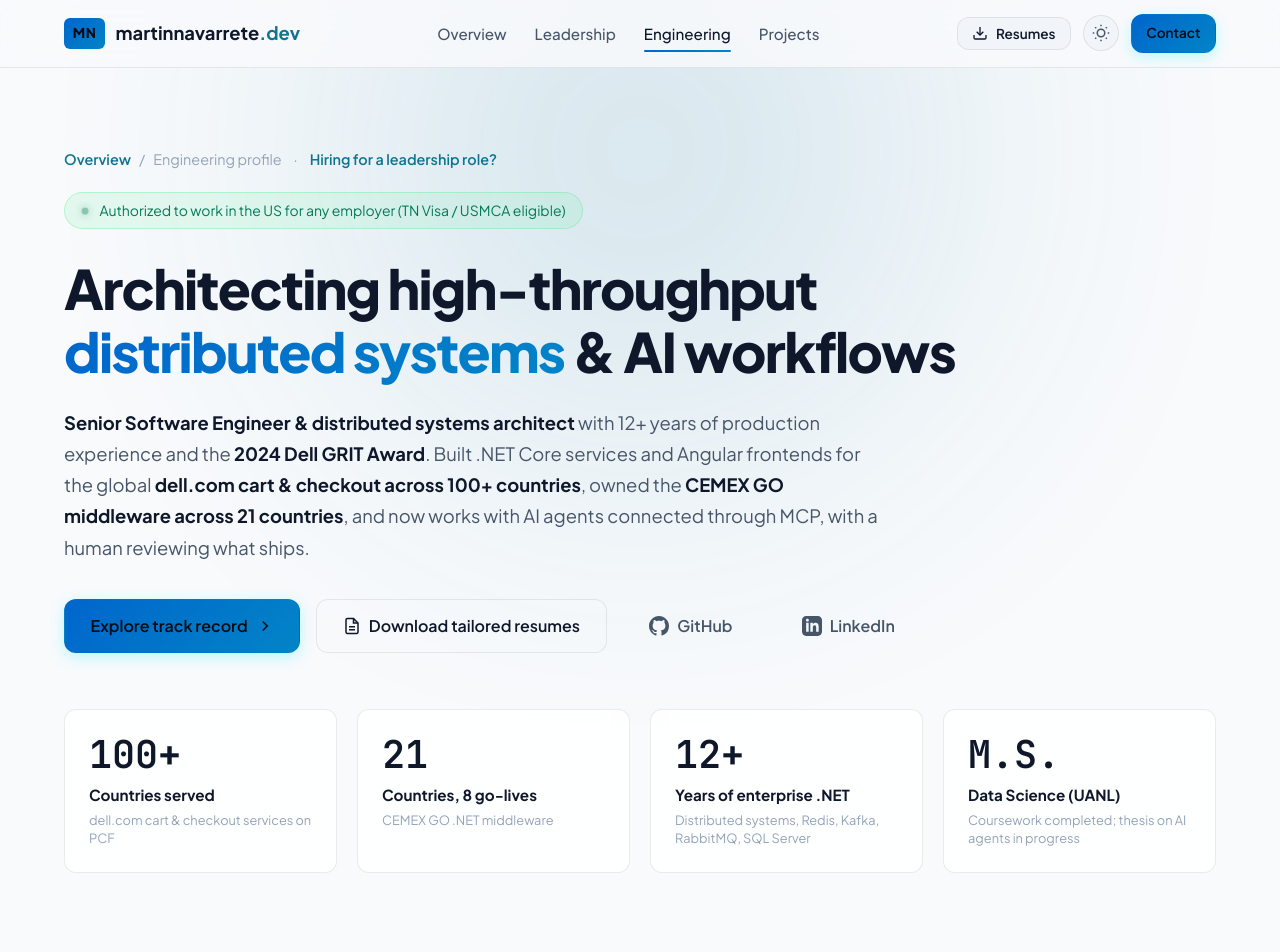
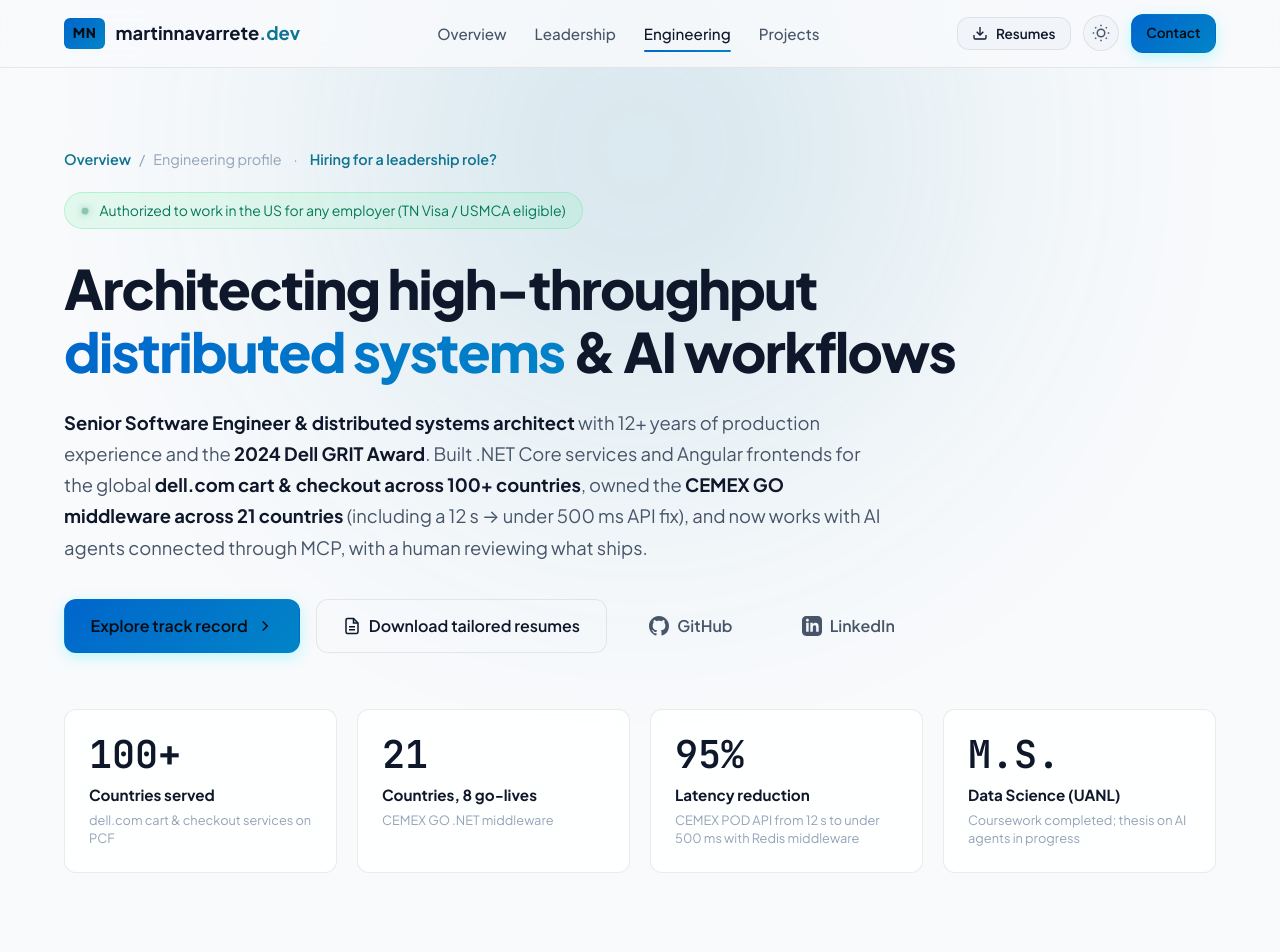
Before and after one commit to martinnv6/martinnavarrete.dev, a plain HTML site: page engineering/index.html in a window 1280 px wide. Shown: the top 952 px of the page. Drawn offline with Linux system fonts and the light colour scheme.

Commit message:
feat(site): restore confirmed CEMEX POD API result (12 s to under 500 ms, 95%)
Co-Authored-By: Claude Opus 5.5 <noreply@anthropic.com>
Claude-Session: https://claude.ai/code/session_01A2U2RmL4dorVEUA1VAAUfL

```diff
--- a/engineering/index.html
+++ b/engineering/index.html
@@ -84,7 +84,7 @@
         </h1>
 
         <p class="hero-subtitle">
-          <strong>Senior Software Engineer &amp; distributed systems architect</strong> with 12+ years of production experience and the <strong>2024 Dell GRIT Award</strong>. Built .NET Core services and Angular frontends for the global <strong>dell.com cart &amp; checkout across 100+ countries</strong>, owned the <strong>CEMEX GO middleware across 21 countries</strong>, and now works with AI agents connected through MCP, with a human reviewing what ships.
+          <strong>Senior Software Engineer &amp; distributed systems architect</strong> with 12+ years of production experience and the <strong>2024 Dell GRIT Award</strong>. Built .NET Core services and Angular frontends for the global <strong>dell.com cart &amp; checkout across 100+ countries</strong>, owned the <strong>CEMEX GO middleware across 21 countries</strong> (including a 12 s &rarr; under 500 ms API fix), and now works with AI agents connected through MCP, with a human reviewing what ships.
         </p>
 
         <div class="hero-cta-group">
@@ -106,9 +106,9 @@
             <div class="metric-sub">CEMEX GO .NET middleware</div>
           </div>
           <div class="metric-card">
-            <div class="metric-value">12+</div>
-            <div class="metric-label">Years of enterprise .NET</div>
-            <div class="metric-sub">Distributed systems, Redis, Kafka, RabbitMQ, SQL Server</div>
+            <div class="metric-value">95%</div>
+            <div class="metric-label">Latency reduction</div>
+            <div class="metric-sub">CEMEX POD API from 12 s to under 500 ms with Redis middleware</div>
           </div>
           <div class="metric-card">
             <div class="metric-value">M.S.</div>
@@ -283,17 +283,19 @@
                 </div>
                 <div class="role-meta">
                   <span class="role-date">Feb 2017 &ndash; Feb 2019</span>
+                  <span class="impact-tag">⚡ 95% latency drop</span>
                 </div>
               </div>
               <div class="card-body">
                 <p class="role-summary">CEMEX GO, the company's flagship digital transformation: I owned the .NET middleware layer across <strong>8 go-lives in 21 countries</strong> and led 6 senior engineers.</p>
                 <ul class="bullet-list">
+                  <li><strong>95% latency reduction:</strong> cut the Point of Delivery (POD) summary API from <strong>12 seconds to under 500 ms</strong> by building a Redis caching middleware layer.</li>
                   <li>REST services with ASP.NET Web API, Entity Framework and SQL Server 2014 on Azure for Android, iOS, web and B2B clients, including the Foreman and Driver apps, behind Azure API Management; consumed SAP SOAP services.</li>
                   <li>Analyzed SQL Server execution plans and refactored indexes, stored procedures and LINQ queries to remove high-volume database bottlenecks.</li>
                   <li>In 2018, flew on one day's notice to Prague, Amsterdam and Budapest to prepare the engineering teams supporting each country's operation.</li>
                   <li>Contributed to the team's CI/CD and quality practices: Azure DevOps, Jenkins, SonarQube and Selenium UI tests.</li>
                 </ul>
-                <div class="tech-pill-list"><span class="tech-pill">C# .NET</span><span class="tech-pill">ASP.NET Web API</span><span class="tech-pill">Azure API Management</span><span class="tech-pill">SQL Server tuning</span><span class="tech-pill">SAP SOAP</span><span class="tech-pill">Azure DevOps</span></div>
+                <div class="tech-pill-list"><span class="tech-pill">C# .NET</span><span class="tech-pill">Redis caching middleware</span><span class="tech-pill">ASP.NET Web API</span><span class="tech-pill">Azure API Management</span><span class="tech-pill">SQL Server tuning</span><span class="tech-pill">SAP SOAP</span><span class="tech-pill">Azure DevOps</span></div>
               </div>
             </div>
           </article>
```
Also changed, not shown: leadership/index.html (+1 -0 lines).
